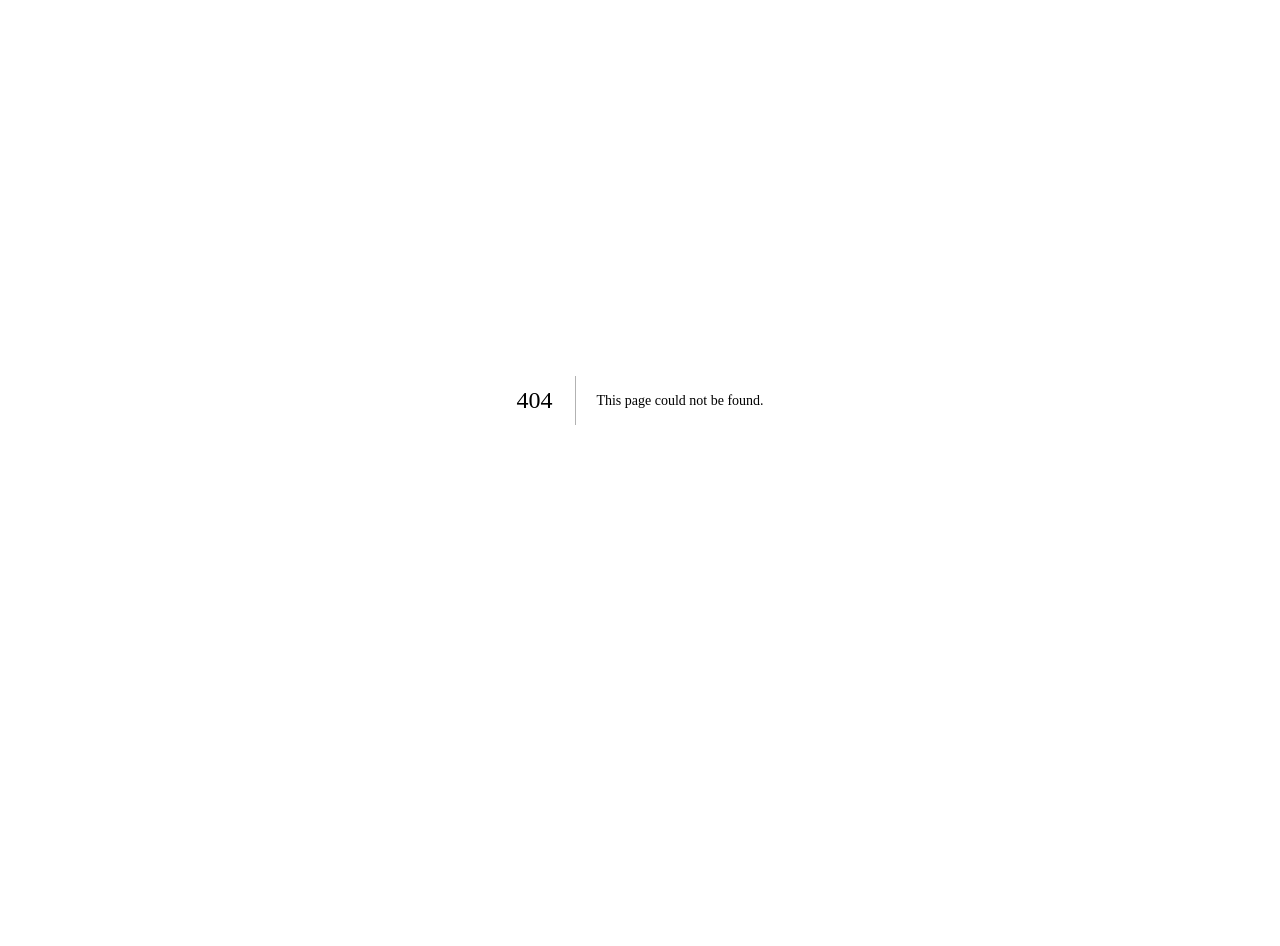
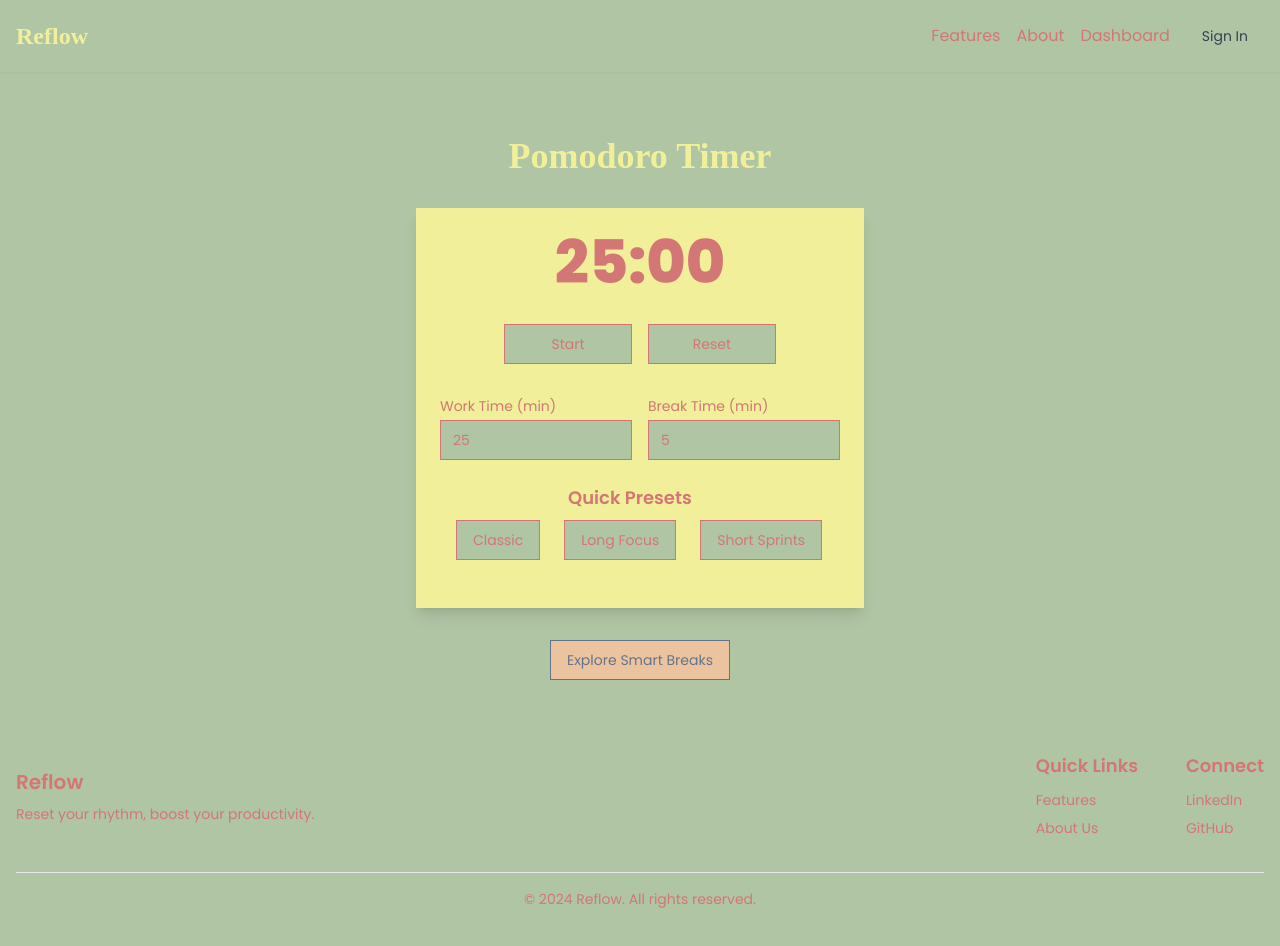
Before and after one commit to sahayvansh/reflow, a Next.js app: page /timer in a window 1280 px wide. Before the commit this address had no page. Shown: the top 946 px of the page. Before the commit the page ends 800 px from the top, so only its background shows below. Built offline with nearby package versions, Linux system fonts and the light colour scheme; a web font is replaced by a local one.

Commit message:
folder structure modified, pomodoro timer done

```diff
--- /dev/null
+++ b/app/breaks/page.tsx
@@ -0,0 +1,8 @@
+export default function BreaksPage() {
+    return (
+      <div className="container mx-auto mt-10">
+        <h1 className="text-3xl font-bold mb-4">Smart Breaks</h1>
+        <p>Explore AI-powered break suggestions to help you recharge.</p>
+      </div>
+    );
+  }
--- a/app/home.tsx
+++ b/app/home.tsx
@@ -10,12 +10,12 @@ export default function HomePage() {
       <Header />
       <main className="flex-grow flex items-center justify-center">
         <div className="text-center">
-          <h1 className="text-6xl py-4 font-bold mb-4 bg-clip-text text-transparent bg-gradient-to-r from-accent to-secondary">
+          <h1 className="text-6xl py-4 font-bold mb-4 bg-clip-text text-transparent bg-secondary">
             Welcome to Reflow
           </h1>
           <p className="text-xl mb-8">Boost your productivity with smart time management.</p>
           <Link href="/dashboard">
-            <Button className="bg-accent text-white hover:bg-accent-dark">
+            <Button className="bg-accent text-slate-500 hover:bg-accent-dark">
               Get Started
             </Button>
           </Link>
--- a/app/layout.tsx
+++ b/app/layout.tsx
@@ -1,6 +1,7 @@
 import type { Metadata } from "next";
 import { Inter } from "next/font/google";
 import "./globals.css";
+import { TimerProvider } from '@/components/TimerContext';
 
 const inter = Inter({ subsets: ["latin"] });
 
@@ -9,14 +10,14 @@ export const metadata: Metadata = {
   description: "Generated by create next app",
 };
 
-export default function RootLayout({
-  children,
-}: Readonly<{
-  children: React.ReactNode;
-}>) {
+export default function RootLayout({ children }: { children: React.ReactNode }) {
   return (
     <html lang="en">
-      <body className={inter.className}>{children}</body>
+      <body>
+        <TimerProvider>
+          {children}
+        </TimerProvider>
+      </body>
     </html>
   );
 }
--- /dev/null
+++ b/app/tasks/page.tsx
@@ -0,0 +1,8 @@
+export default function TasksPage() {
+    return (
+      <div className="container mx-auto mt-10">
+        <h1 className="text-3xl font-bold mb-4">Task Management</h1>
+        <p>Organize and prioritize your tasks efficiently.</p>
+      </div>
+    );
+  }
--- /dev/null
+++ b/app/timer/page.tsx
@@ -0,0 +1,118 @@
+'use client';
+
+import React from 'react';
+import { useRouter } from 'next/navigation';
+import { Button } from "@/components/ui/button";
+import { Input } from "@/components/ui/input";
+import { motion } from "framer-motion";
+import Header from '@/components/Header';
+import Footer from '@/components/Footer';
+import { useTimer } from '@/components/TimerContext';
+
+const DEFAULT_TIMES = [
+  { name: 'Classic', work: 25, break: 5 },
+  { name: 'Long Focus', work: 50, break: 10 },
+  { name: 'Short Sprints', work: 15, break: 3 },
+];
+
+export default function TimerPage() {
+  const {
+    workTime, breakTime, timeLeft, isActive, isWorkTime,
+    setWorkTime, setBreakTime, setTimeLeft, toggleTimer, resetTimer
+  } = useTimer();
+  const router = useRouter();
+
+  const formatTime = (seconds: number) => {
+    const mins = Math.floor(seconds / 60);
+    const secs = seconds % 60;
+    return `${mins.toString().padStart(2, '0')}:${secs.toString().padStart(2, '0')}`;
+  };
+
+  return (
+    <div className="min-h-screen flex flex-col bg-background text-text bg-grain">
+      <Header />
+      <div className="container mx-auto mt-10 p-6 bg-background text-text">
+        <h1 className="text-4xl font-bold mb-8 text-center text-secondary">Pomodoro Timer</h1>
+
+        <div className="max-w-md mx-auto bg-secondary p-6 rounded-lg shadow-lg">
+          <motion.div
+            className="text-6xl font-bold text-center mb-8"
+            initial={{ scale: 1 }}
+            animate={{ scale: isActive ? 1.1 : 1 }}
+            transition={{ duration: 0.5 }}
+          >
+            {formatTime(timeLeft)}
+          </motion.div>
+
+          <div className="flex justify-center space-x-4 mb-8">
+            <Button onClick={toggleTimer} variant="outline" className="w-32">
+              {isActive ? 'Pause' : 'Start'}
+            </Button>
+            <Button onClick={resetTimer} variant="outline" className="w-32">Reset</Button>
+          </div>
+
+          <div className="grid grid-cols-2 gap-4 mb-6">
+            <div>
+              <label className="block text-sm font-medium mb-1">Work Time (min)</label>
+              <Input
+                type="number"
+                value={workTime}
+                onChange={(e) => {
+                  const newWorkTime = Number(e.target.value);
+                  setWorkTime(newWorkTime);
+                  if (isWorkTime) setTimeLeft(newWorkTime * 60);
+                }}
+                className="w-full"
+              />
+            </div>
+            <div>
+              <label className="block text-sm font-medium mb-1">Break Time (min)</label>
+              <Input
+                type="number"
+                value={breakTime}
+                onChange={(e) => {
+                  const newBreakTime = Number(e.target.value);
+                  setBreakTime(newBreakTime);
+                  if (!isWorkTime) setTimeLeft(newBreakTime * 60);
+                }}
+                className="w-full"
+              />
+            </div>
+          </div>
+
+          <div className="mb-6">
+            <h3 className="text-lg font-semibold ml-32 mb-2">Quick Presets</h3>
+            <div className="flex flex-wrap gap-2">
+              {DEFAULT_TIMES.map((preset) => (
+                <Button
+                  key={preset.name}
+                  variant="outline"
+                  className="text-sm ml-4"
+                  onClick={() => {
+                    setWorkTime(preset.work);
+                    setBreakTime(preset.break);
+                    setTimeLeft(preset.work * 60);
+                    resetTimer();
+                  }}
+                >
+                  {preset.name}
+                </Button>
+              ))}
+            </div>
+          </div>
+        </div>
+
+        <div className="text-center mt-8">
+          <Button
+            onClick={() => router.push('/breaks')}
+            variant="outline"
+            className="bg-accent text-slate-500 hover:bg-accent hover:text-white"
+          >
+            Explore Smart Breaks
+          </Button>
+        </div>
+      </div>
+      <Footer />
+    </div>
+  );
+}
--- a/components/Footer.tsx
+++ b/components/Footer.tsx
@@ -4,25 +4,27 @@ import Link from 'next/link';
 const Footer: React.FC = () => {
   return (
     <footer className="bg-background text-text">
-      <div className="container mx-auto px-4 py-8">
-        <div className="grid grid-cols-1 md:grid-cols-3 gap-8">
-          <div>
-            <h3 className="text-lg font-semibold mb-4">Reflow</h3>
+      <div className="container mx-auto px-4 py-12">
+        <div className="flex flex-col md:flex-row justify-between items-center text-center md:text-left">
+          <div className="mb-6 md:mb-0">
+            <h3 className="text-xl font-semibold mb-2">Reflow</h3>
             <p className="text-sm">Reset your rhythm, boost your productivity.</p>
           </div>
+          <div className="flex flex-col md:flex-row space-y-6 md:space-y-0 md:space-x-12">
             <div>
-            <h3 className="text-lg font-semibold mb-4">Quick Links</h3>
-            <ul className="space-y-2">
+              <h3 className="text-lg font-semibold mb-2">Quick Links</h3>
+              <ul className="space-y-1">
                 <li><Link href="/features" className="text-sm hover:text-accent">Features</Link></li>
                 <li><Link href="/about" className="text-sm hover:text-accent">About Us</Link></li>
               </ul>
             </div>
             <div>
-            <h3 className="text-lg font-semibold mb-4">Connect</h3>
-            <ul className="space-y-2">
+              <h3 className="text-lg font-semibold mb-2">Connect</h3>
+              <ul className="space-y-1">
                 <li><a href="#" className="text-sm hover:text-accent">LinkedIn</a></li>
                 <li><a href="#" className="text-sm hover:text-accent">GitHub</a></li>
               </ul>
+            </div>
           </div>
         </div>
         <div className="mt-8 pt-4 border-t border-gray-200 text-center text-sm">
--- a/components/Header.tsx
+++ b/components/Header.tsx
@@ -8,13 +8,13 @@ const Header: React.FC = () => {
         <nav className="container mx-auto px-4 py-4 flex justify-between items-center">
         <h1>
 
-          <Link href="/" className="text-2xl font-bold bg-clip-text text-transparent bg-gradient-to-r from-blue-400 to-purple-600">Reflow</Link>
+          <Link href="/" className="text-2xl font-bold bg-clip-text text-transparent bg-secondary">Reflow</Link>
         </h1>
           <div className="space-x-4">
             <Link href="/features" className="text-text hover:text-accent">Features</Link>
             <Link href="/about" className="text-text hover:text-accent">About</Link>
             <Link href="/dashboard" className="text-text hover:text-accent">Dashboard</Link>
-            <Button variant="outline" className="text-accent border-accent hover:bg-accent hover:text-white">
+            <Button className="text-gray-700 border-accent hover:bg-accent hover:text-white">
               Sign In
             </Button>
           </div>
--- /dev/null
+++ b/components/TimerContext.tsx
@@ -0,0 +1,76 @@
+// components/TimerContext.tsx
+"use client";
+
+import React, { createContext, useContext, useState, useEffect } from 'react';
+
+type TimerContextType = {
+  workTime: number;
+  breakTime: number;
+  timeLeft: number;
+  isActive: boolean;
+  isWorkTime: boolean;
+  setWorkTime: (time: number) => void;
+  setBreakTime: (time: number) => void;
+  setTimeLeft: (time: number) => void;
+  setIsActive: (isActive: boolean) => void;
+  setIsWorkTime: (isWorkTime: boolean) => void;
+  toggleTimer: () => void;
+  resetTimer: () => void;
+};
+
+const TimerContext = createContext<TimerContextType | undefined>(undefined);
+
+export const TimerProvider: React.FC<{ children: React.ReactNode }> = ({ children }) => {
+  const [workTime, setWorkTime] = useState(25);
+  const [breakTime, setBreakTime] = useState(5);
+  const [timeLeft, setTimeLeft] = useState(workTime * 60);
+  const [isActive, setIsActive] = useState(false);
+  const [isWorkTime, setIsWorkTime] = useState(true);
+
+  useEffect(() => {
+    let interval: NodeJS.Timeout;
+
+    if (isActive && timeLeft > 0) {
+      interval = setInterval(() => {
+        setTimeLeft((time) => time - 1);
+      }, 1000);
+    } else if (isActive && timeLeft === 0) {
+      setIsWorkTime(!isWorkTime);
+      setTimeLeft(isWorkTime ? breakTime * 60 : workTime * 60);
+      playSound();
+    }
+
+    return () => clearInterval(interval);
+  }, [isActive, timeLeft, isWorkTime, workTime, breakTime]);
+
+  const toggleTimer = () => setIsActive(!isActive);
+
+  const resetTimer = () => {
+    setIsActive(false);
+    setIsWorkTime(true);
+    setTimeLeft(workTime * 60);
+  };
+
+  const playSound = () => {
+    const audio = new Audio('/path-to-your-sound-file.mp3');
+    audio.play();
+  };
+
+  return (
+    <TimerContext.Provider value={{
+      workTime, breakTime, timeLeft, isActive, isWorkTime,
+      setWorkTime, setBreakTime, setTimeLeft, setIsActive, setIsWorkTime,
+      toggleTimer, resetTimer
+    }}>
+      {children}
+    </TimerContext.Provider>
+  );
+};
+
+export const useTimer = () => {
+  const context = useContext(TimerContext);
+  if (context === undefined) {
+    throw new Error('useTimer must be used within a TimerProvider');
+  }
+  return context;
+};
--- /dev/null
+++ b/components/ui/input.tsx
@@ -0,0 +1,25 @@
+import * as React from "react"
+
+import { cn } from "@/lib/utils"
+
+export interface InputProps
+  extends React.InputHTMLAttributes<HTMLInputElement> {}
+
+const Input = React.forwardRef<HTMLInputElement, InputProps>(
+  ({ className, type, ...props }, ref) => {
+    return (
+      <input
+        type={type}
+        className={cn(
+          "flex h-10 w-full rounded-md border border-input bg-background px-3 py-2 text-sm ring-offset-background file:border-0 file:bg-transparent file:text-sm file:font-medium placeholder:text-muted-foreground focus-visible:outline-none focus-visible:ring-2 focus-visible:ring-ring focus-visible:ring-offset-2 disabled:cursor-not-allowed disabled:opacity-50",
+          className
+        )}
+        ref={ref}
+        {...props}
+      />
+    )
+  }
+)
+Input.displayName = "Input"
+
+export { Input }
```
Also changed, not shown: components/AnimatedContent.tsx (+8 -1 lines). Lines whose indentation alone changed are shown as unchanged.
